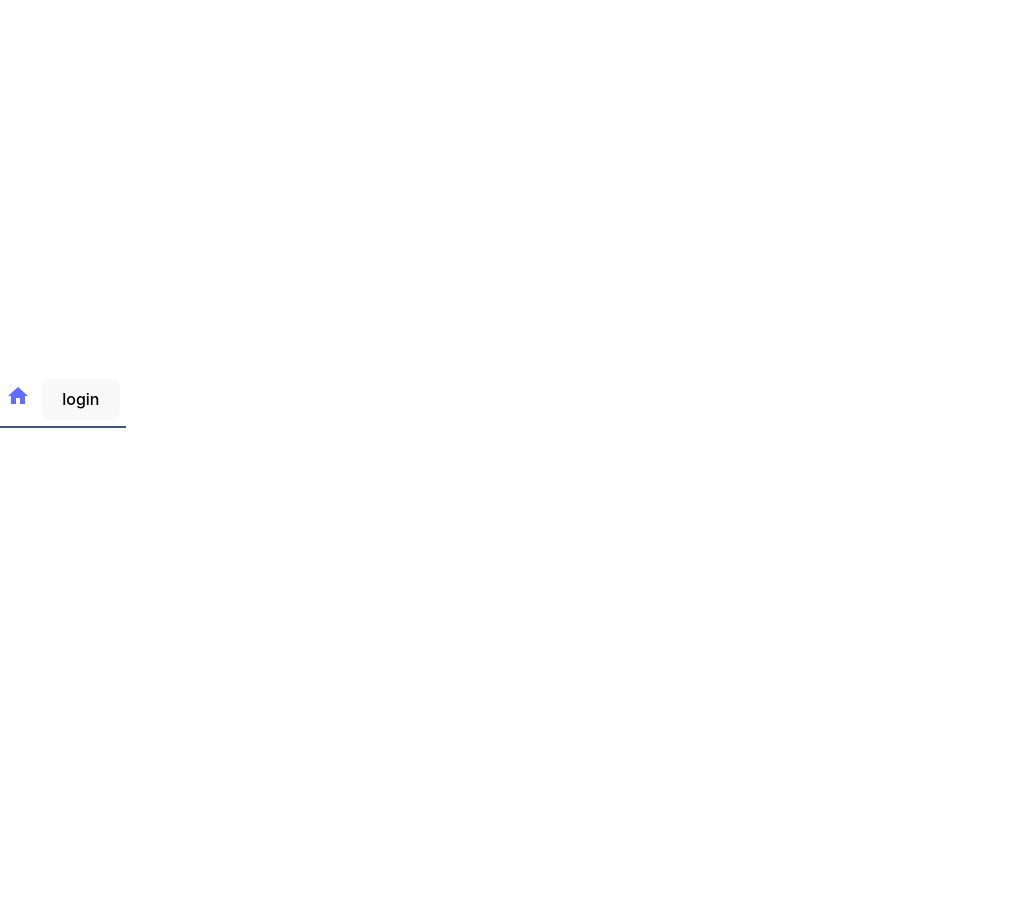
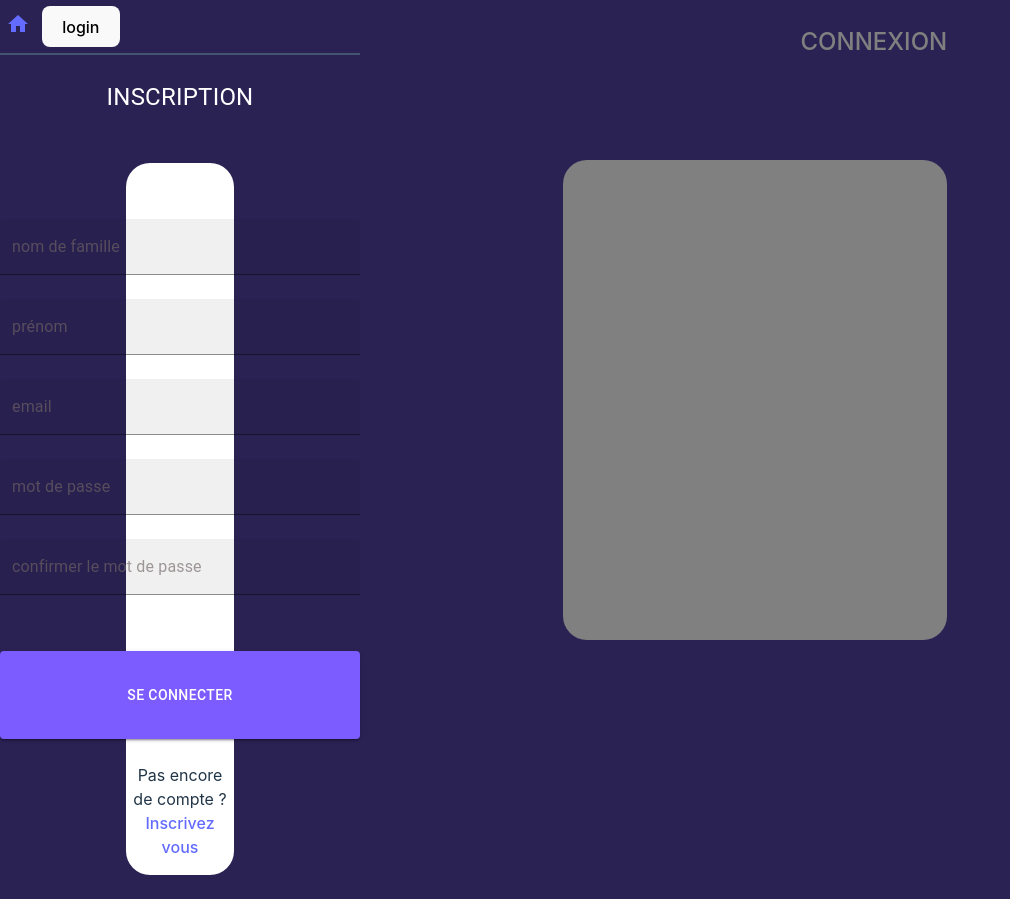
Before and after one commit to youssoufmiyad/Projet-Final-2023-2024, a React (Vite) app in the folder client/: page /signup in a window 1280 px wide. Before the commit this address had no page. Shown: the whole page, without its empty margins (0-1010 px from the left). Before the commit the page ends 800 px from the top, so only its background shows below. Built offline with nearby package versions, Linux system fonts and the light colour scheme.

Commit message:
page login / signup

```diff
--- a/client/src/App.jsx
+++ b/client/src/App.jsx
@@ -4,6 +4,7 @@ import { BrowserRouter as Router, Routes, Route } from "react-router-dom";
 import Navbar from "./components/Navbar";
 import "./App.css";
 import Login from "./pages/Login";
+import Signup from "./pages/Signup"
 import { themeOptions } from "./utils/theme";
 
 function App() {
@@ -15,6 +16,7 @@ function App() {
 				<Routes>
 					<Route path="/" element={<LandingPage />} />
 					<Route path="/login" element={<Login />} />
+					<Route path="/signup" element={<Signup />} />
 				</Routes>
 			</Router>
 		</ThemeProvider>
--- a/client/src/pages/Login.jsx
+++ b/client/src/pages/Login.jsx
@@ -1,11 +1,132 @@
-import React from 'react'
+import React, { useState } from "react";
+import { Stack, Typography, TextField, Button } from "@mui/material";
+import hashPassword from "../utils/hashPassword";
+import { connexion } from "../utils/session";
+const Login = ({ users }) => {
+	document.documentElement.style.backgroundColor = "#2B2254";
 
-const Login = () => {
-  return (
-    <div>
+	const [email, setEmail] = useState("");
+	const [password, setPassword] = useState("");
 
-    </div>
-  )
-}
+	const handleSubmit = (e) => {
+		e.preventDefault();
+		let userExist = false;
+		let actualUser;
+		// Identification
+		for (let i = 0; i < users.length; i++) {
+			if (users[i].email === email) {
+				userExist = true;
+				actualUser = users[i];
+			}
+		}
+		if (userExist) {
+			console.log("user exist");
+		} else {
+			console.log("user doesn't exist");
+			return;
+		}
 
-export default Login
+		// Authentification
+		if (hashPassword(password) === actualUser.password) {
+			connexion(actualUser);
+		} else {
+			console.log("incorrect password");
+		}
+	};
+
+	return (
+		<Stack sx={{ alignItems: "center" }}>
+			<br />
+			<Typography
+				sx={{
+					color: "#FFF",
+					fontSize: "24px",
+				}}
+			>
+				CONNEXION
+			</Typography>
+
+			<br />
+			<a
+				style={{
+					position:"absolute",
+					color: "grey",
+					fontSize: "24px",
+					right: "26%",
+					top:"110px"
+				}}
+				href="../signup"
+			>
+				INSCRIPTION
+			</a>
+			<br />
+
+			<Stack
+				sx={{
+					alignItems: "center",
+					backgroundColor: "#FFF",
+					width: "30%",
+					height: "450px",
+					borderRadius: "24px",
+				}}
+			>
+				<br />
+				<Stack
+					className="form"
+					onSubmit={() => {
+						console.log("Submit !!");
+					}}
+					sx={{
+						marginTop: "32px",
+					}}
+				>
+					<TextField
+						id="filled-basic"
+						label="email"
+						variant="filled"
+						onChange={(e) => {
+							setEmail(e.target.value);
+						}}
+						sx={{ width: "360px" }}
+					/>
+					<br />
+					<br />
+					<TextField
+						id="filled-basic"
+						label="mot de passe"
+						type="password"
+						variant="filled"
+						onChange={(e) => {
+							setPassword(e.target.value);
+						}}
+					/>
+					<br />
+					<Button
+						type="button"
+						onClick={handleSubmit}
+						variant="contained"
+						sx={{ height: "88px", marginTop: "32px" }}
+					>
+						Se connecter
+					</Button>
+				</Stack>
+				<br />
+				<Stack
+					sx={{
+						position: "absolute",
+						right: "26%",
+						marginTop: "40px",
+						width: "30%",
+						height: "480px",
+						backgroundColor: "grey",
+						zIndex: "-1",
+						borderRadius: "24px",
+					}}
+				/>
+				Pas encore de compte ? <a href="../signup"> Inscrivez vous</a>
+			</Stack>
+		</Stack>
+	);
+};
+
+export default Login;
--- a/client/src/pages/Signup.jsx
+++ b/client/src/pages/Signup.jsx
@@ -1,11 +1,238 @@
-import React from 'react'
+import React, { useState, useEffect } from "react";
+import { Stack, Typography, TextField, Button } from "@mui/material";
+import hashPassword from "../utils/hashPassword";
+import { emailREGEX, passwordREGEX, nameREGEX } from "../utils/regex";
 
 const Signup = () => {
-  return (
-    <div>
+	document.documentElement.style.backgroundColor = "#2B2254";
 
-    </div>
-  )
-}
+	const [firstName, setFirstName] = useState("");
+	const [firstNameError, setFirstNameError] = useState("");
 
-export default Signup
+	const [lastName, setLastName] = useState("");
+	const [lastNameError, setLastNameError] = useState("");
+
+	const [email, setEmail] = useState("");
+	const [emailError, setEmailError] = useState("");
+
+	const [password, setPassword] = useState("");
+	const [passwordError, setPasswordError] = useState("");
+
+	const [confirmPassword, setConfirmPassword] = useState("");
+	const [confirmPasswordError, setConfirmPasswordError] = useState("");
+
+	useEffect(() => {
+		if (!nameREGEX.test(firstName) & (firstName.length > 1)) {
+			setFirstNameError(
+				"Prénom invalide, le prénom ne doit pas contenir de chiffres",
+			);
+		} else {
+			setFirstNameError("");
+		}
+	}, [firstName]);
+
+	useEffect(() => {
+		if (!nameREGEX.test(lastName) & (lastName.length > 1)) {
+			setLastNameError(
+				"Nom de famille invalide, le nom ne doit pas contenir de chiffres",
+			);
+		} else {
+			setLastNameError("");
+		}
+	}, [lastName]);
+
+	useEffect(() => {
+		if (!emailREGEX.test(email) & (email.length > 1)) {
+			setEmailError("Adresse mail invalide");
+		} else {
+			setEmailError("");
+		}
+	}, [email]);
+
+	useEffect(() => {
+		if (!passwordREGEX.test(password) & (password.length > 1)) {
+			setPasswordError(
+				"Le mot de passe doit contenir 8 caractères dont 1 majuscule, 1 minuscule, 1 nombre, et 1 caractère spécial",
+			);
+		} else {
+			setPasswordError("");
+		}
+	}, [password]);
+
+	useEffect(() => {
+		if ((confirmPassword !== password) & (confirmPassword.length > 1)) {
+			setConfirmPasswordError("Les mots de passes sont différents");
+		} else {
+			setConfirmPasswordError("");
+		}
+	}, [confirmPassword, password]);
+
+	const createUser = async () => {
+		const hashPWD = hashPassword(password);
+		const requestOptions = {
+			method: "POST",
+			headers: { "Content-Type": "application/json" },
+			body: JSON.stringify({
+				firstname: firstName,
+				lastname: lastName,
+				email: email,
+				password: hashPWD,
+			}),
+		};
+		const response = await fetch("http://localhost:8080/users", requestOptions);
+		window.location.replace("../");
+	};
+
+	return (
+		<Stack sx={{ alignItems: "center" }}>
+			<br />
+			<Typography
+				sx={{
+					color: "#FFF",
+					fontSize: "24px",
+				}}
+			>
+				INSCRIPTION
+			</Typography>
+
+			<br />
+			<a
+				style={{
+					position: "absolute",
+					color: "grey",
+					fontSize: "24px",
+					right: "26%",
+					top: "24px",
+				}}
+				href="../login"
+			>
+				CONNEXION
+			</a>
+			<br />
+
+			<Stack
+				sx={{
+					alignItems: "center",
+					backgroundColor: "#FFF",
+					width: "30%",
+					borderRadius: "24px",
+				}}
+			>
+				<br />
+				<Stack
+					className="form"
+					onSubmit={() => {
+						console.log("Submit !!");
+					}}
+					sx={{
+						marginTop: "32px",
+					}}
+				>
+					<TextField
+						error={
+							(lastNameError === "") | (lastNameError.length < 1) ? false : true
+						}
+						helperText={lastNameError}
+						id="filled-basic"
+						label="nom de famille"
+						variant="filled"
+						onChange={(e) => {
+							setLastName(e.target.value);
+						}}
+						sx={{ width: "360px" }}
+					/>
+					<br />
+
+					<TextField
+						error={
+							(firstNameError === "") | (firstNameError.length < 1)
+								? false
+								: true
+						}
+						helperText={firstNameError}
+						id="filled-basic"
+						label="prénom"
+						variant="filled"
+						onChange={(e) => {
+							setFirstName(e.target.value);
+						}}
+						sx={{ width: "360px" }}
+					/>
+					<br />
+					<TextField
+						error={(emailError === "") | (emailError.length < 1) ? false : true}
+						id="filled-basic"
+						label="email"
+						variant="filled"
+						onChange={(e) => {
+							setEmail(e.target.value);
+						}}
+						helperText={emailError}
+						sx={{ width: "360px" }}
+					/>
+					<br />
+					<TextField
+						error={
+							(passwordError === "") | (passwordError.length < 1) ? false : true
+						}
+						id="filled-basic"
+						label="mot de passe"
+						type="password"
+						variant="filled"
+						onChange={(e) => {
+							setPassword(e.target.value);
+						}}
+						helperText={passwordError}
+						sx={{ width: "360px" }}
+					/>
+					<br />
+					<TextField
+						error={
+							(confirmPasswordError === "") | (confirmPasswordError.length < 1)
+								? false
+								: true
+						}
+						id="filled-basic"
+						label="confirmer le mot de passe"
+						type="password"
+						variant="filled"
+						onChange={(e) => {
+							setConfirmPassword(e.target.value);
+						}}
+						helperText={confirmPasswordError}
+						sx={{ width: "360px" }}
+					/>
+					<br />
+					<Button
+						type="button"
+						onClick={createUser}
+						variant="contained"
+						sx={{ height: "88px", marginTop: "32px" }}
+					>
+						Se connecter
+					</Button>
+				</Stack>
+				<br />
+				<div style={{textAlign:"center", paddingBottom:"16px"}}>
+					Pas encore de compte ? <br /><a href="../signup"> Inscrivez vous</a>
+				</div>
+
+				<Stack
+					sx={{
+						position: "absolute",
+						right: "26%",
+						top: "160px",
+						width: "30%",
+						height: "480px",
+						backgroundColor: "grey",
+						zIndex: "-1",
+						borderRadius: "24px",
+					}}
+				/>
+			</Stack>
+			<br />
+		</Stack>
+	);
+};
+
+export default Signup;
--- /dev/null
+++ b/client/src/utils/hashPassword.jsx
@@ -0,0 +1,13 @@
+import sha256 from "crypto-js/sha256";
+
+// chiffrement des mot de passe
+const hashPassword = (pwd) => {
+	const hash = sha256(pwd).words;
+	let result = "";
+	for (let index = 0; index < hash.length; index++) {
+		result += hash[hash.length - 1 - index];
+	}
+	return result;
+};
+
+export default hashPassword;
--- /dev/null
+++ b/client/src/utils/regex.jsx
@@ -0,0 +1,3 @@
+export const emailREGEX = /[^@ \t\r\n]+@[^@ \t\r\n]+\.[^@ \t\r\n]+/;
+export const passwordREGEX = /^(?=.*?[A-Z])(?=.*?[a-z])(?=.*?[0-9])(?=.*?[#?!@$%^&*-]).{8,}$/;
+export const nameREGEX = /^[A-Za-z-_]{1,29}$/;
--- a/client/src/utils/theme.jsx
+++ b/client/src/utils/theme.jsx
@@ -1,4 +1,11 @@
 export const themeOptions = {
+	overrides: {
+		MuiButton: {
+			root: {
+				backgroundColor: "#FFF",
+			},
+		},
+	},
 	palette: {
 		mode: "light",
 		primary: {
@@ -12,8 +19,8 @@ export const themeOptions = {
 			default: "#ffffff",
 		},
 		text: {
-			primary: "rgba(113,102,102,0.65)",
-			secondary: "#000000",
+			primary: "#000",
+			secondary: "rgba(113,102,102,0.65)",
 			disabled: "#716666",
 			hint: "#7a7cff",
 		},
```
